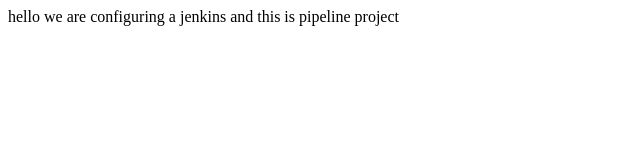
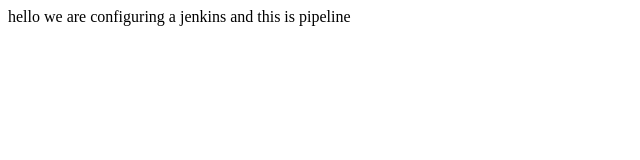
Before and after one commit to Rohankamble-01/iacsd, a plain HTML site: page index.html in a window 1280 px wide. Shown: the full height of the page, 0-640 px from the left. Drawn offline with Linux system fonts and the light colour scheme.

Commit message:
after pipeline

```diff
--- a/index.html
+++ b/index.html
@@ -1,3 +1,3 @@
 <html>
-hello we are configuring a jenkins and this is pipeline project
+hello we are configuring a jenkins and this is pipeline
 </html>
```
